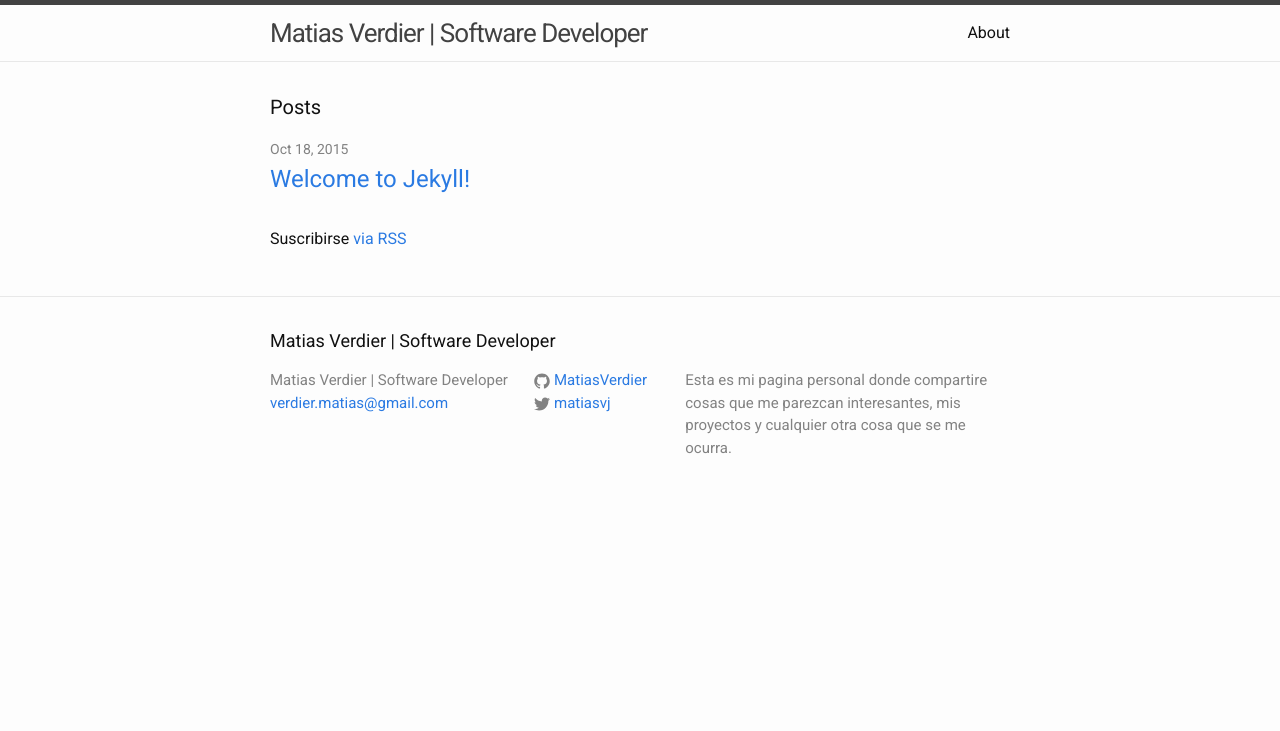
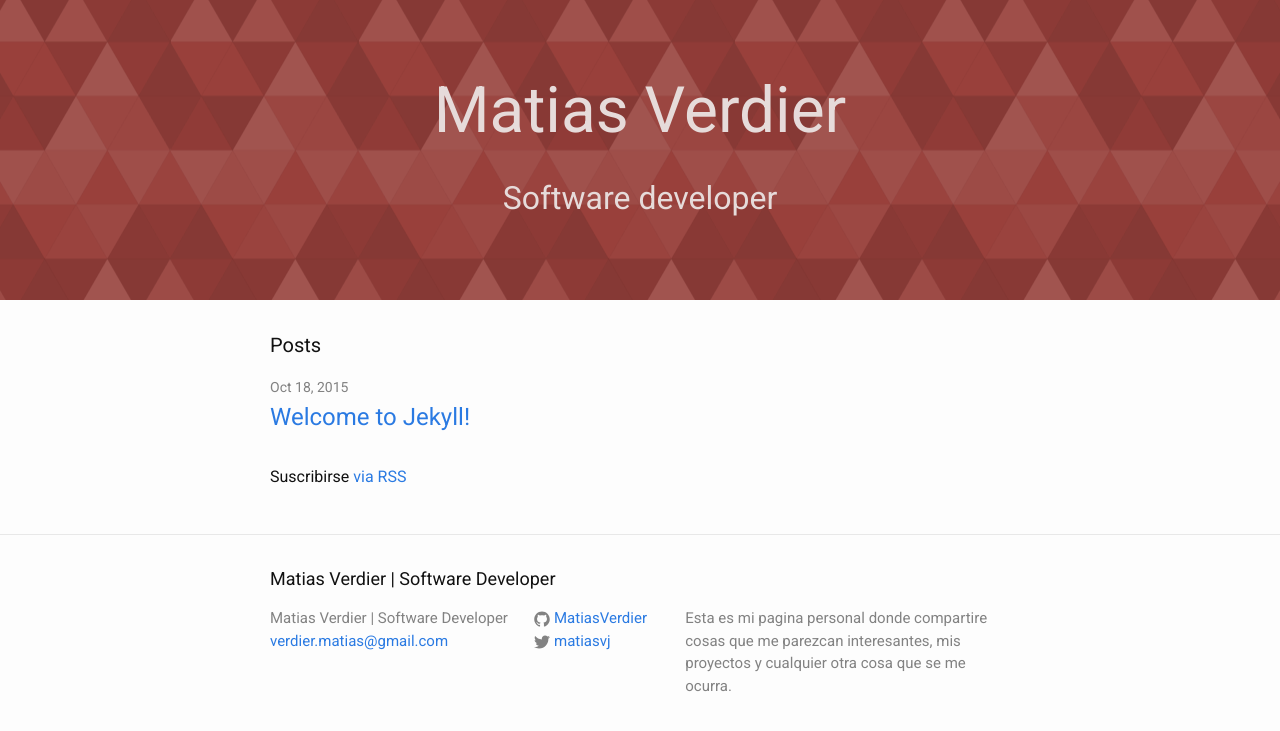
Before and after one commit to gitter-badger/matiasverdier.github.io, a Jekyll site: the page built from index.html, in a window 1280 px wide. Shown: the top 731 px of the page. Built offline with Jekyll 4.4.1, drawn with Linux system fonts in a browser that asks for light colours.

Commit message:
cambio de estilo de header, landing page y otros

```diff
--- a/_includes/header.html
+++ b/_includes/header.html
@@ -1,10 +1,13 @@
-<header class="site-header">
+<header class="site-header {% if page.url == '/index.html' %} landing {% endif %}">
 
   <div class="wrapper">
 
-    <a class="site-title" href="{{ site.baseurl }}/">{{ site.title }}</a>
+    <a href="/">
+      <h1>Matias Verdier</h1>
+      <h2>Software developer</h2>
+    </a>
 
-    <nav class="site-nav">
+    <!-- <nav class="site-nav">
       <a href="#" class="menu-icon">
         <svg viewBox="0 0 18 15">
           <path fill="#424242" d="M18,1.484c0,0.82-0.665,1.484-1.484,1.484H1.484C0.665,2.969,0,2.304,0,1.484l0,0C0,0.665,0.665,0,1.484,0 h15.031C17.335,0,18,0.665,18,1.484L18,1.484z"/>
@@ -20,7 +23,7 @@
           {% endif %}
         {% endfor %}
       </div>
-    </nav>
+    </nav> -->
 
   </div>
 
--- a/_sass/_base.scss
+++ b/_sass/_base.scss
@@ -91,15 +91,6 @@ h1, h2, h3, h4, h5, h6 {
 a {
     color: $brand-color;
     text-decoration: none;
-
-    &:visited {
-        color: darken($brand-color, 15%);
-    }
-
-    &:hover {
-        color: $text-color;
-        text-decoration: underline;
-    }
 }
 
 
--- a/_sass/_layout.scss
+++ b/_sass/_layout.scss
@@ -2,12 +2,33 @@
  * Site header
  */
 .site-header {
-    border-top: 5px solid $grey-color-dark;
-    border-bottom: 1px solid $grey-color-light;
-    min-height: 56px;
+    min-height: 300px;
+    background-image: url("../images/background.png");
+    background-size: auto;
+    background-position: center;
+
+    display: flex;
+    flex-direction: column;
+    justify-content: center;
+    align-items: center;
+    text-align: center;
 
     // Positioning context for the mobile navigation icon
     position: relative;
+
+    h1 {
+      font-size: 4rem;
+      color: #e6dbda;
+    }
+
+    h2 {
+      font-size: 2rem;
+      color: #e6dbda;
+    }
+
+    &.landing {
+      height: 100vh;
+    }
 }
 
 .site-title {
@@ -186,6 +207,15 @@
 .post-link {
     display: block;
     font-size: 24px;
+
+    &:visited {
+        color: darken($brand-color, 15%);
+    }
+
+    &:hover {
+        color: $text-color;
+        text-decoration: underline;
+    }
 }
 
 
```
